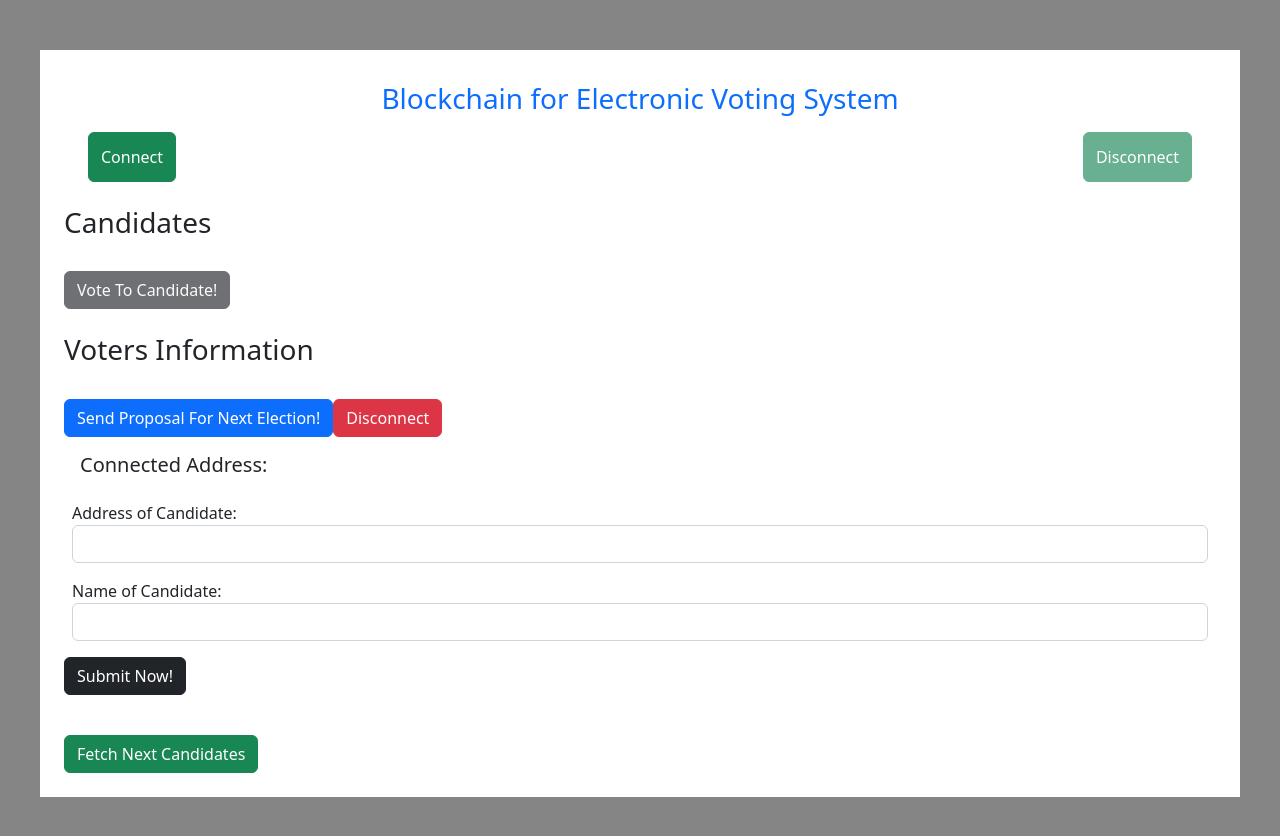
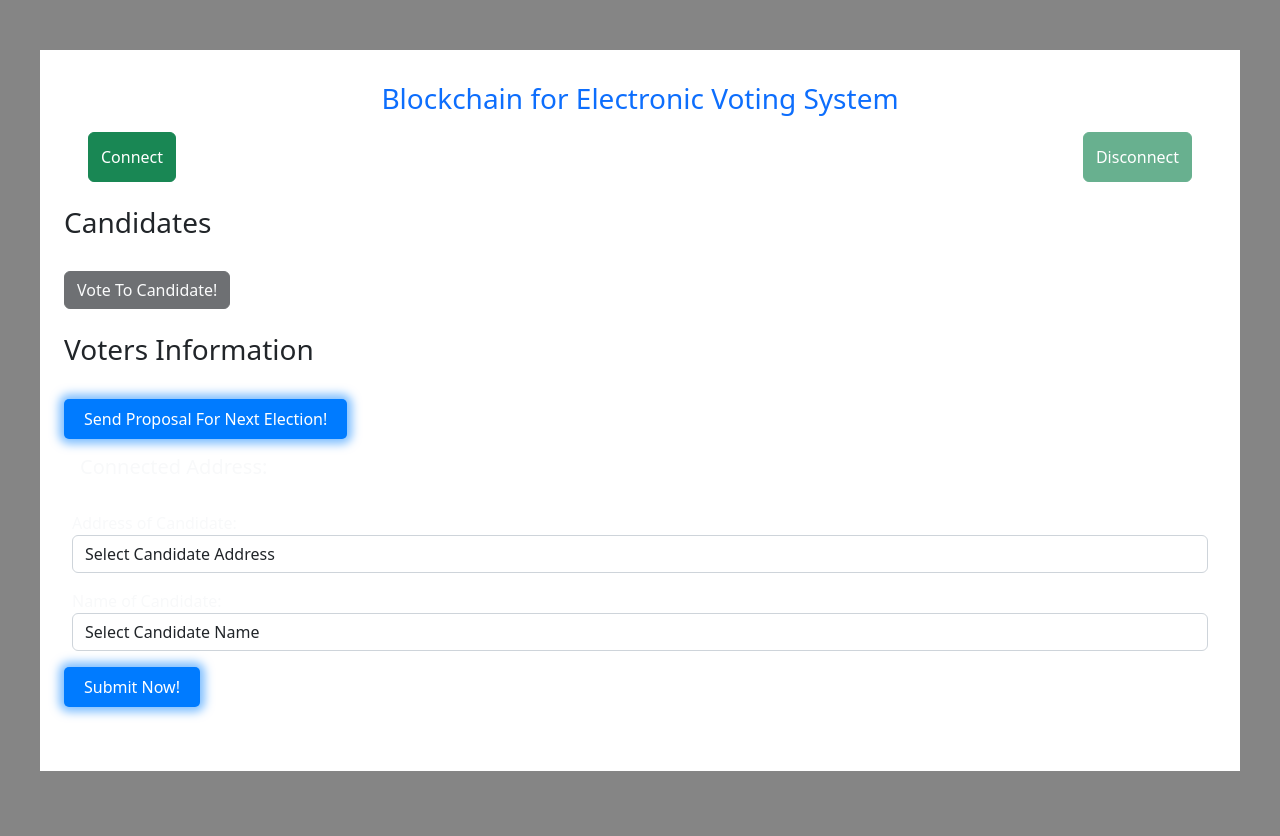
Before and after one commit to shreyash112002/blockchain, a React (Create React App) app: page / in a window 1280 px wide. Both pictures are taken after a click on the button "Send Proposal For Next Election!". Shown: the top 836 px of the page. Built offline with nearby package versions, Linux system fonts and the light colour scheme.

Commit message:
Update Propsal.js

```diff
--- a/src/comp/Propsal.js
+++ b/src/comp/Propsal.js
@@ -1,12 +1,19 @@
 import React, { useState, useEffect } from "react";
 import * as ReactBootStrap from "react-bootstrap";
 import Web3 from "web3"; // Import Web3 instead of 'web3'
+import "./Proposal.css"; // Import CSS file for styling
 
 function Propsal({ contract, account, provider }) {
   const [showPropsal, setShowPropsal] = useState(false);
   const [candidates, setCandidates] = useState([]);
   const [loading, setLoading] = useState(false);
   const [newCandidate, setNewCandidate] = useState(null);
+  const predefinedAddresses = [
+    "0x6BC5BC90D9e80A4504b69B0118282898ce6BbeB1",
+    "0x2AAD4FFDefCAB7D7Dd0B8D500a8f70c1A38513e4",
+  ];
+  const [selectedAddress, setSelectedAddress] = useState(""); // State for selected address
+  const [selectedName, setSelectedName] = useState(""); // State for selected name
 
   useEffect(() => {
     if (contract) {
@@ -28,8 +35,8 @@ function Propsal({ contract, account, provider }) {
 
   const submitPropsal = async (e) => {
     e.preventDefault();
-    const accountInput = document.getElementById("Account").value;
-    const nameInput = document.getElementById("Name").value;
+    const accountInput = selectedAddress; // Use the selected address
+    const nameInput = selectedName; // Use the selected name
 
     console.log("Account:", accountInput);
     console.log("Name:", nameInput);
@@ -76,44 +83,49 @@ function Propsal({ contract, account, provider }) {
       localStorage.setItem("candidates", JSON.stringify(fetchedCandidates));
     } catch (error) {
       console.error("Error while fetching candidates:", error);
-
-    }
-  };
-
-  const disconnect = () => {
-    if (typeof window !== "undefined") {
-      if (window.localStorage.getItem("Connected")) {
-        window.localStorage.removeItem("Connected");
-        window.location.reload();
-      } else {
-        // Handle case if already disconnected
-      }
     }
   };
 
   return (
     <div>
       <br />
-      <button onClick={togglePropsalForm} className="btn btn-primary">
+      <button onClick={togglePropsalForm} className="btn btn-neon-blue">
         Send Proposal For Next Election!
-      </button>
-      <button onClick={disconnect} className="btn btn-danger ml-2">
-        Disconnect
       </button>
       {showPropsal && (
         <form onSubmit={submitPropsal} className="form-group">
           <div className="m-3">
-            <p className="h5 text-dark" >Connected Address: {account}</p>
+            <p className="h5">Connected Address:</p>
+            <div className="connected-address">{account}</div>
           </div>
-          <div className="p-2 text-dark">
+          <div className="p-2">
             Address of Candidate:
-            <input type="text" id="Account" className="form-control" />
+            <select
+              value={selectedAddress}
+              onChange={(e) => setSelectedAddress(e.target.value)} // Set selected address
+              className="form-control"
+            >
+              <option value="">Select Candidate Address</option>
+              {predefinedAddresses.map((address, index) => (
+                <option key={index} value={address}>
+                  {address}
+                </option>
+              ))}
+            </select>
           </div>
-          <div className="p-2 text-dark">
+          <div className="p-2">
             Name of Candidate:
-            <input type="text" id="Name" className="form-control" />
+            <select
+              value={selectedName}
+              onChange={(e) => setSelectedName(e.target.value)} // Set selected name
+              className="form-control"
+            >
+              <option value="">Select Candidate Name</option>
+              <option value="Alex">Alex</option>
+              <option value="Les">Les</option>
+            </select>
           </div>
-          <button type="submit" className="btn btn-dark mt-2">
+          <button type="submit" className="btn btn-neon-blue mt-2">
             {!loading ? (
               "Submit Now!"
             ) : (
@@ -137,10 +149,12 @@ function Propsal({ contract, account, provider }) {
           <table>
             <tbody>
               <tr>
-                <td className="p-2">Name: {newCandidate.name}</td>
-                <td className="p-2">
-                  Address: {newCandidate._CandidateAddress}
-                </td>
+                <td className="p-2">Name:</td>
+                <td className="p-2">{newCandidate.name}</td>
+              </tr>
+              <tr>
+                <td className="p-2">Address:</td>
+                <td className="p-2">{newCandidate._CandidateAddress}</td>
               </tr>
             </tbody>
           </table>
@@ -148,15 +162,16 @@ function Propsal({ contract, account, provider }) {
       )}
 
       <div className="mt-3">
-        <button onClick={fetchCandidates} className="btn btn-success">
-          Fetch Next Candidates
-        </button>
         {candidates.map((candidate) => (
           <div key={candidate.name}>
             <table>
               <tbody>
                 <tr>
+                  <td className="p-2">Name:</td>
                   <td className="p-2">{candidate.name}</td>
+                </tr>
+                <tr>
+                  <td className="p-2">Address:</td>
                   <td className="p-2">{candidate._CandidateAddress}</td>
                 </tr>
               </tbody>
```
